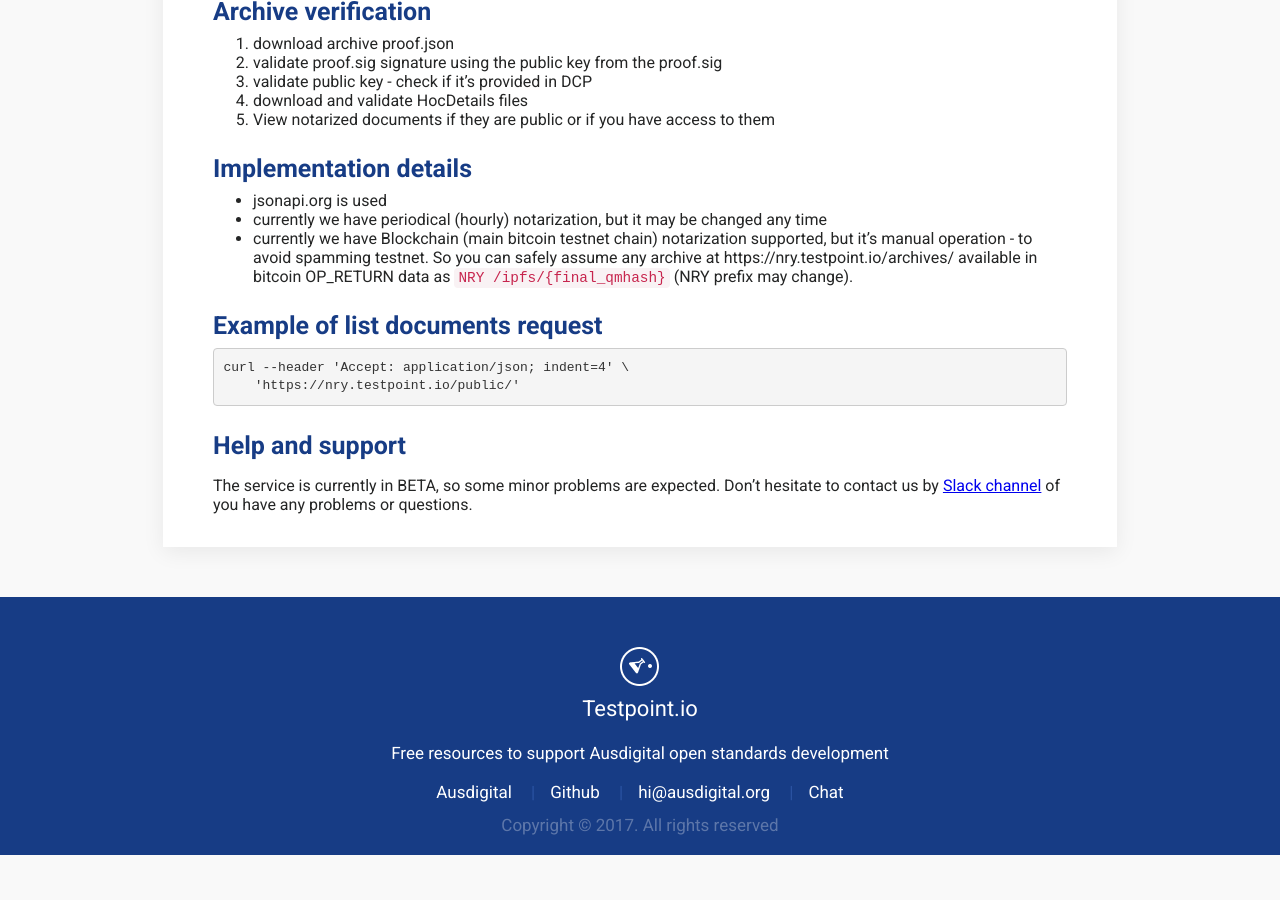
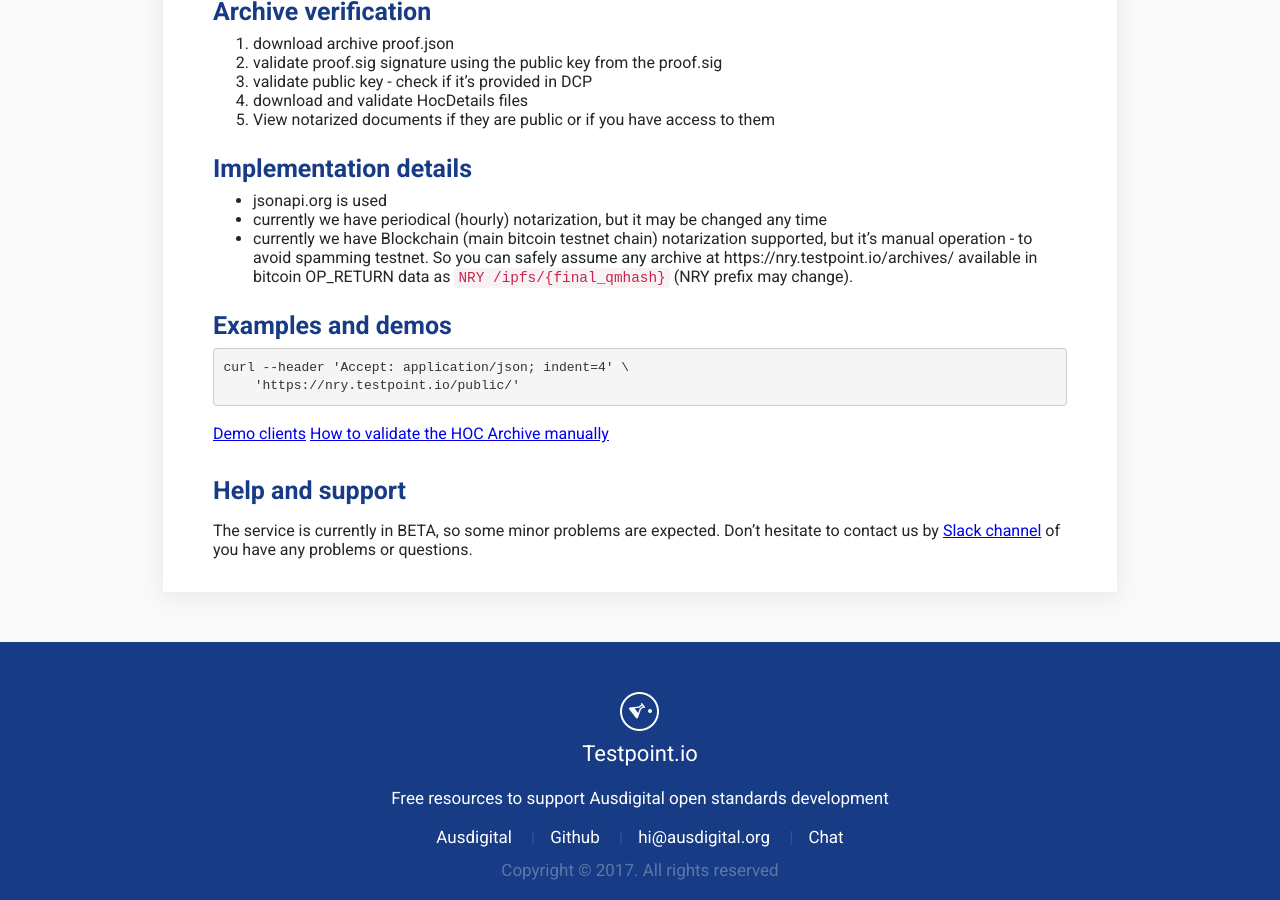
Before and after one commit to test-point/test-point.github.io, a Jekyll site: the page built from pages/nry.md, in a window 1280 px wide and 900 px high, scrolled down 1687 px. Built offline with Jekyll 4.4.1, drawn with Linux system fonts in a browser that asks for light colours; before the commit the page ends 2542 px from its top, so only the background shows below that.

Commit message:
add demo clients and some documentation links

```diff
--- a/pages/nry.md
+++ b/pages/nry.md
@@ -47,12 +47,15 @@
 * currently we have periodical (hourly) notarization, but it may be changed any time
 * currently we have Blockchain (main bitcoin testnet chain) notarization supported, but it's manual operation - to avoid spamming testnet. So you can safely assume any archive at https://nry.testpoint.io/archives/ available in bitcoin OP_RETURN data as `NRY /ipfs/{final_qmhash}` (NRY prefix may change).
 
-### Example of list documents request
+### Examples and demos
 
 <pre>curl --header 'Accept: application/json; indent=4' \
     'https://nry.testpoint.io/public/'
 </pre>
 
+[Demo clients](https://github.com/test-point/testpoint-nry)
+[How to validate the HOC Archive manually](https://github.com/test-point/testpoint-nry/tree/master/client-sh#hoc-archive-validation-example)
+
 ### Help and support
 
 The service is currently in BETA, so some minor problems are expected. Don't hesitate to contact us by [Slack channel](https://ausdigital.slack.com/messages/spec-nry/) of you have any problems or questions.
```
